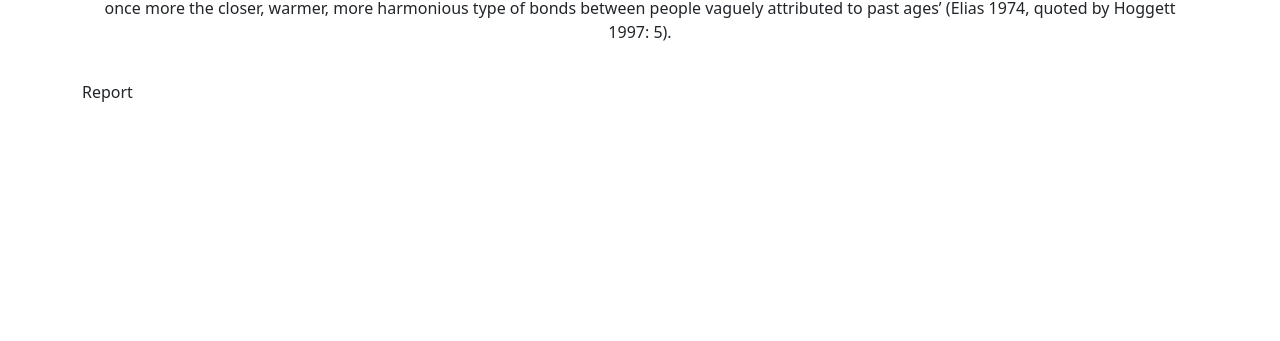
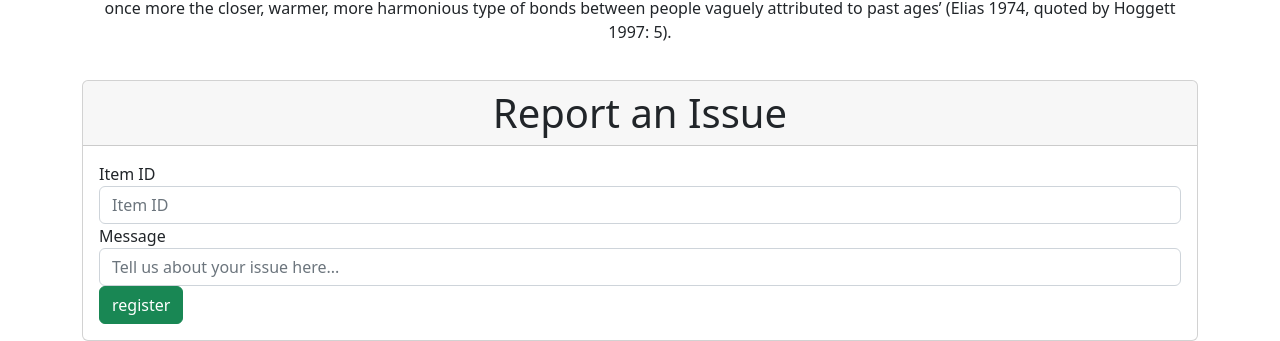
Before and after one commit to agutai/react-ecom, a React (Create React App) app: page /report in a window 1280 px wide. Shown: the part 592-933 px from the top of the page. Before the commit the page ends 800 px from the top, so only its background shows below. Built offline with nearby package versions, Linux system fonts and the light colour scheme.

Commit message:
added some content to report page

```diff
--- a/src/components/pages/dynamicPages/AddShoeItem.js
+++ b/src/components/pages/dynamicPages/AddShoeItem.js
@@ -47,7 +47,7 @@ class AddShoeItem extends Component {
 
     const newShoeItem = { title, price, colour, shoeSize, style };
     console.log(newShoeItem);
-    //axios send the post request with new employeed to backend
+    //axios send the post request with new shoeitem to backend
     axios.post(
       "http://localhost:8080/api/v1/ecommerce/item/shoeItem",
       newShoeItem
@@ -89,7 +89,7 @@ class AddShoeItem extends Component {
               <FormInputMolecule
                 name="price"
                 label="Price"
-                type="number"
+                type="text"
                 value={price}
                 placeholder="Please give a price for your listing. "
                 onChange={this.onHandleChange}
--- a/src/components/pages/dynamicPages/Report.js
+++ b/src/components/pages/dynamicPages/Report.js
@@ -1,9 +1,68 @@
-import React, { Component } from 'react'
+import React, { Component } from "react";
+import FormInputMolecule from "../../molecules/FormInputMolecule";
 
-export default class Report extends Component {
+class Report extends Component {
+  state = { itemId: "", issue: "", errors: {} };
+
+  onHandleChange = (e) => {
+    this.setState({ [e.target.name]: e.target.value });
+  };
+
+  onHandleSubmit = (e) => {
+    e.preventDefault();
+    const { itemId, issue } = this.state;
+
+    if (itemId === "") {
+      this.setState({ errors: { itemId: "Item ID required" } });
+      return;
+    }
+
+    if (issue === "") {
+      this.setState({ errors: { issue: "Message required" } });
+      return;
+    }
+
+    const newReport = { itemId, issue };
+    console.log(newReport);
+
+    this.setState({ itemId: "", issue: "" });
+
+    //redirect to home page
+    // window.location.replace("http://localhost:3000/");
+  };
+
   render() {
+    const { itemId, issue, errors } = this.state;
     return (
-      <div>Report</div>
-    )
+      <div className="card">
+        <div className="card-header h1 text-center">Report an Issue</div>
+        <div className="card-body">
+          <form onSubmit={this.onHandleSubmit}>
+            <FormInputMolecule
+              id="itemId"
+              type="text"
+              label="Item ID"
+              name="itemId"
+              placeholder="Item ID"
+              value={itemId}
+              onChange={this.onHandleChange}
+              error={errors.itemId}
+            />
+            <FormInputMolecule
+              id="issue"
+              type="text"
+              label="Message"
+              name="issue"
+              placeholder="Tell us about your issue here..."
+              value={issue}
+              onChange={this.onHandleChange}
+              error={errors.issue}
+            />
+            <input type="submit" className="btn btn-success" value="register" />
+          </form>
+        </div>
+      </div>
+    );
   }
 }
+export default Report;
```
